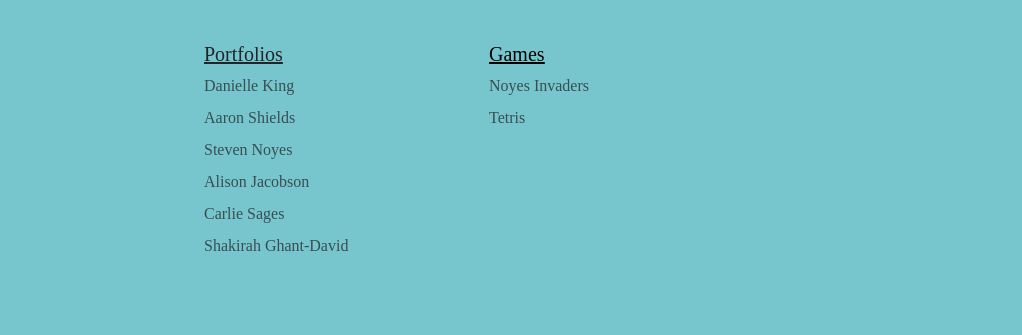
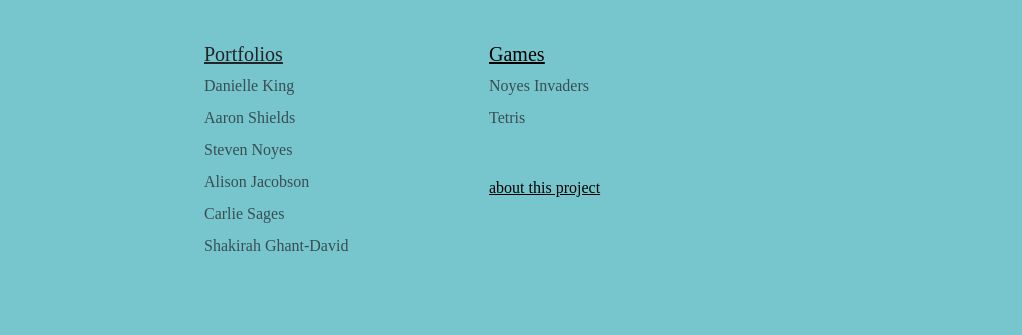
Before and after one commit to snoyes-mmit/productionAndHTML, a plain HTML site: page index.html in a window 1280 px wide. Shown: the part 4747-5082 px from the top of the page, 258-1280 px from the left. Drawn offline with Linux system fonts and the light colour scheme.

Commit message:
readme link

```diff
--- a/index.html
+++ b/index.html
@@ -355,6 +355,7 @@
               <li class="nav-item mb-2"><a href="./pages/games/noyes-invader/index.html" class="nav-link p-0 text-muted">Noyes Invaders</a></li>
               <li class="nav-item mb-2"><a href="./pages/games/tetris/index.html" class="nav-link p-0 text-muted">Tetris</a></li>
             </ul>
+            <a href="https://github.com/snoyes-mmit/productionAndHTML#readme" target="_blank" style="color: black;"><h6 style="padding-top: 40px;">about this project</h6></a>
           </div>
         </div>
         <div class="d-flex justify-content-between py-4 my-4 border-top">
```
Also changed, not shown: pages/aaron-shields.html (+1 -0 lines), pages/alison-jacobson.html (+1 -0 lines), pages/carlie-sages.html (+1 -0 lines), pages/danielle-king.html (+1 -0 lines), pages/games/games.html (+1 -0 lines), pages/shakirah-ghant-david.html (+1 -0 lines), pages/steven-noyes.html (+1 -0 lines).
